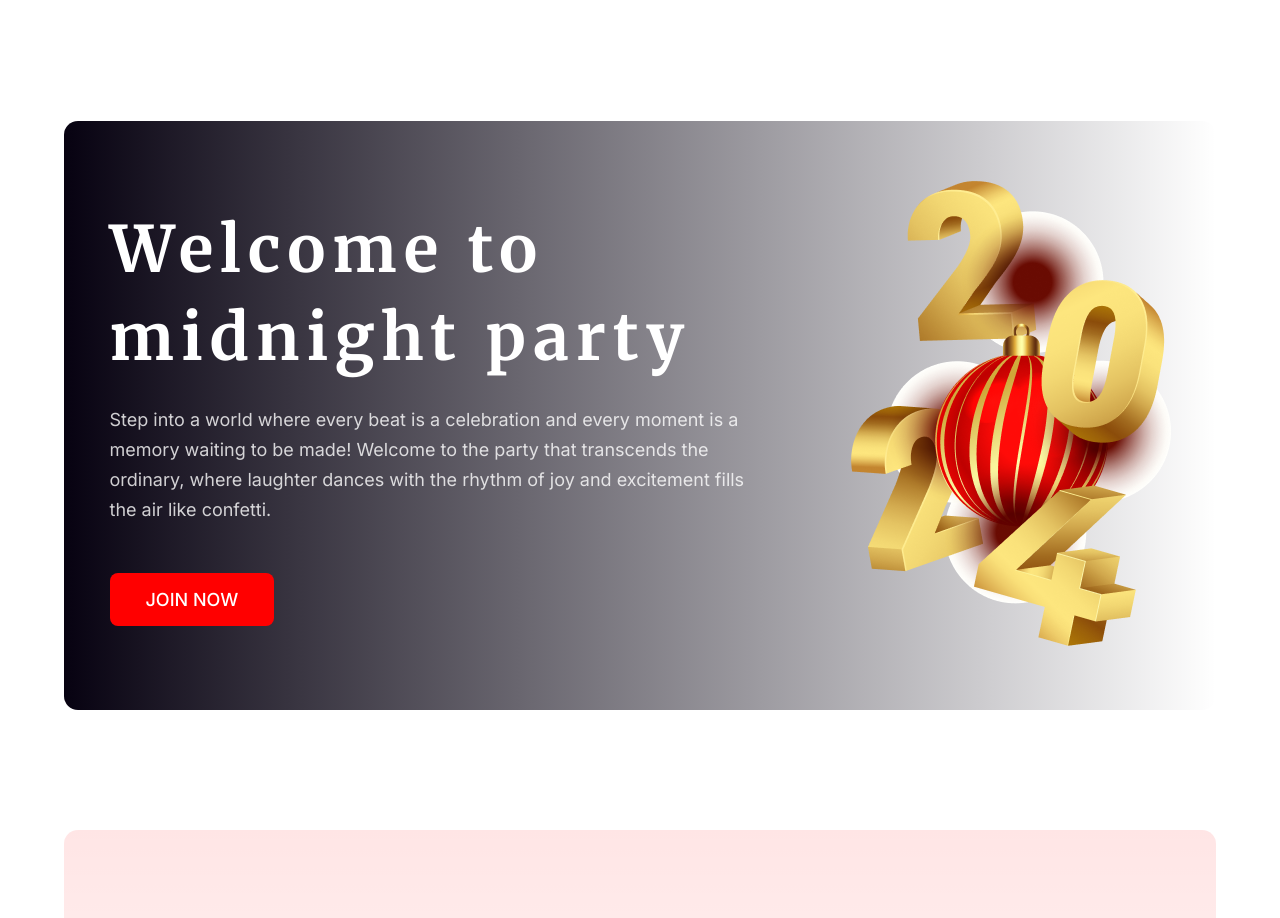
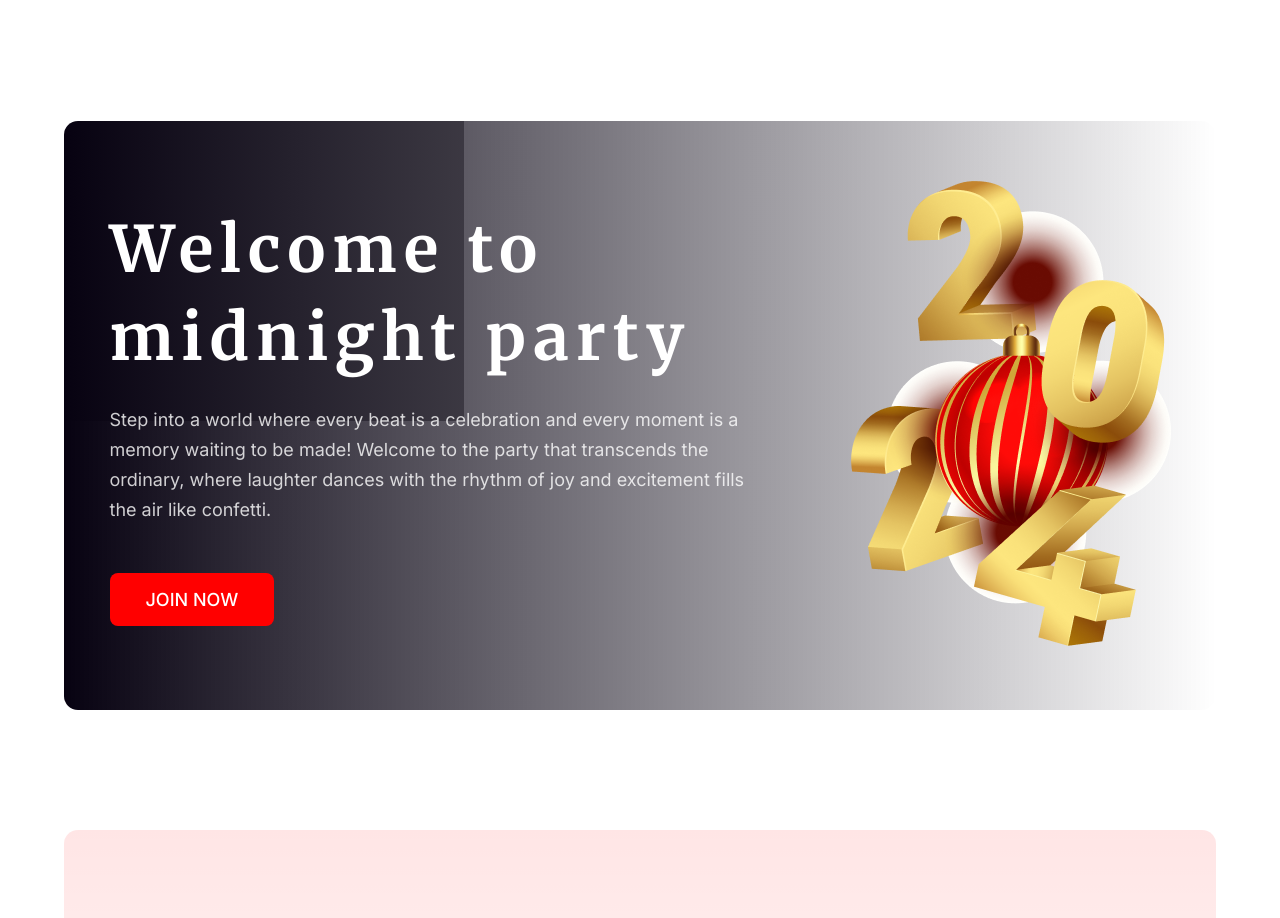
Before and after one commit to faisal-hdev/new-year-mission, a plain HTML site: page index.html in a window 1280 px wide. Shown: the part 1582-2500 px from the top of the page. Drawn offline with Linux system fonts and the light colour scheme; the site is published under a folder, as on GitHub Pages, so addresses that start at the root find nothing.

Commit message:
others  essus fixed

```diff
--- a/css-file/design.css
+++ b/css-file/design.css
@@ -126,7 +126,7 @@ button:hover {
   background-repeat: no-repeat;
   justify-content: space-around;
   background-image: linear-gradient(90deg, #070211 0%, rgba(7, 2, 17, 0) 100%),
-    url("/resources/Vectorrr.png");
+    url("../resources/Vectorrr.png");
 }
 
 .party-main .party-text {
```
